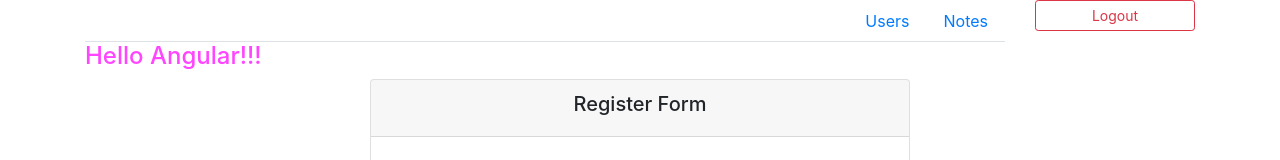
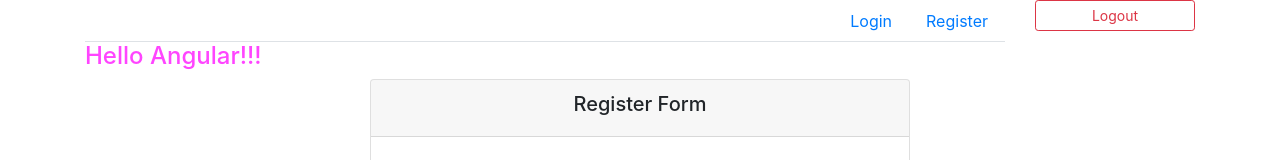
Before and after one commit to synergy2411/citiustech-sept21, an Angular app in the folder users-app/: page /register in a window 1280 px wide. Shown: the top 160 px of the page. Built offline with nearby package versions, Linux system fonts and the light colour scheme; sample sign-in values are in the browser's storage.

Commit message:
dynamic links added

```diff
--- a/users-app/src/app/components/header/header.component.html
+++ b/users-app/src/app/components/header/header.component.html
@@ -1,4 +1,11 @@
 <ul class="nav nav-tabs justify-content-end">
+
+  <li *ngFor="let link of userLinks" class="nav-item">
+    <a class="nav-link" [routerLink]="[link]">{{link | titlecase}}</a>
+  </li>
+
+</ul>
+<!-- <ul class="nav nav-tabs justify-content-end">
   <li class="nav-item" *ngIf="!isAuthenticated()">
     <a class="nav-link" [routerLink]="['login']">Login</a>
   </li>
@@ -11,4 +18,4 @@
   <li class="nav-item">
     <a class="nav-link" [routerLink]="['notes']">Notes</a>
   </li>
-</ul>
+</ul> -->
--- a/users-app/src/app/components/header/header.component.ts
+++ b/users-app/src/app/components/header/header.component.ts
@@ -7,6 +7,9 @@ import { UserService } from 'src/app/services/user.service';
   styleUrls: ['./header.component.css']
 })
 export class HeaderComponent implements OnInit {
+
+  adminLinks = ['login', 'register', 'notes', 'users']
+  userLinks = ['login', 'register']
 
   constructor(private userService : UserService) { }
 
--- a/users-app/src/app/services/deactivate-gaurd.service.ts
+++ b/users-app/src/app/services/deactivate-gaurd.service.ts
@@ -10,6 +10,7 @@ export class DeactivateGaurdService implements CanDeactivate<RegisterComponent>
 
   constructor() { }
   canDeactivate(component: RegisterComponent, currentRoute: ActivatedRouteSnapshot, currentState: RouterStateSnapshot, nextState?: RouterStateSnapshot): boolean | UrlTree | Observable<boolean | UrlTree> | Promise<boolean | UrlTree> {
+    console.log(currentRoute)
     return component.shouldLeave()
   }
 }
```
